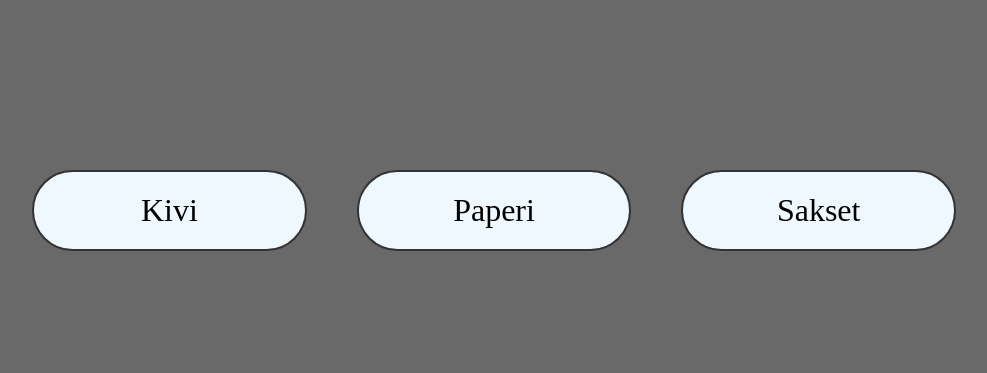
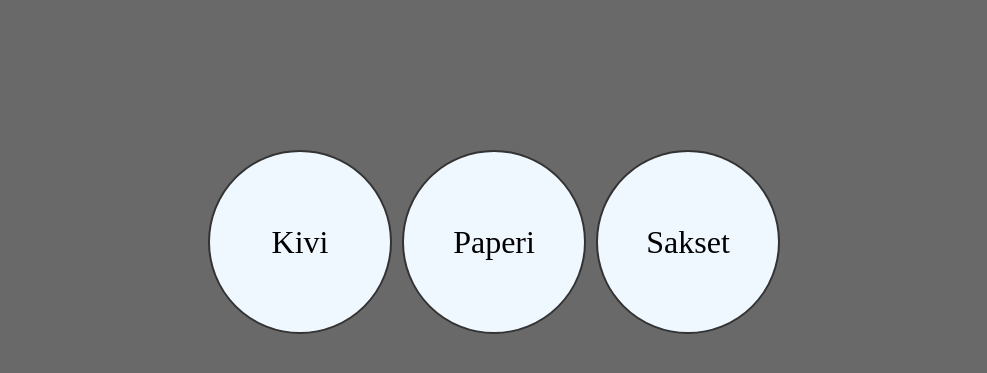
Before and after one commit to SisuSaastamoinen/projektit1, a PHP site: page /ksp.html in a window 1280 px wide. Shown: the part 83-456 px from the top of the page, without its empty margins (146-1133 px from the left). Run offline with PHP 8.4, Linux system fonts and the light colour scheme.

Commit message:
make game elements round

```diff
--- a/ksp/css/ksp.css
+++ b/ksp/css/ksp.css
@@ -3,22 +3,25 @@
   background-color: dimgrey;
   padding: 120px;
   margin: 30px;
-  justify-content: center;
   display: flex;
   align-items: flex-start;
   flex-wrap: wrap;
+  justify-content: center;
   gap: 10px;
 }
 
 .game-element {
   border: 2px solid #333;
-  padding: 20px;
-  margin: 20px;
+  padding: 10px;
   background-color: aliceblue;
-  text-align: center;
-  border-radius: 360px;
-  flex-grow: 1;
-  flex-basis: 120px;
+  border-radius: 100%;
+  min-width: 160px;
+  min-height: 160px;
+  display: flex;
+  align-items: center;
+  justify-content: center;
+  flex-basis: 10px;
+  flex-direction: row;
 }
 
 .score-board {
```
